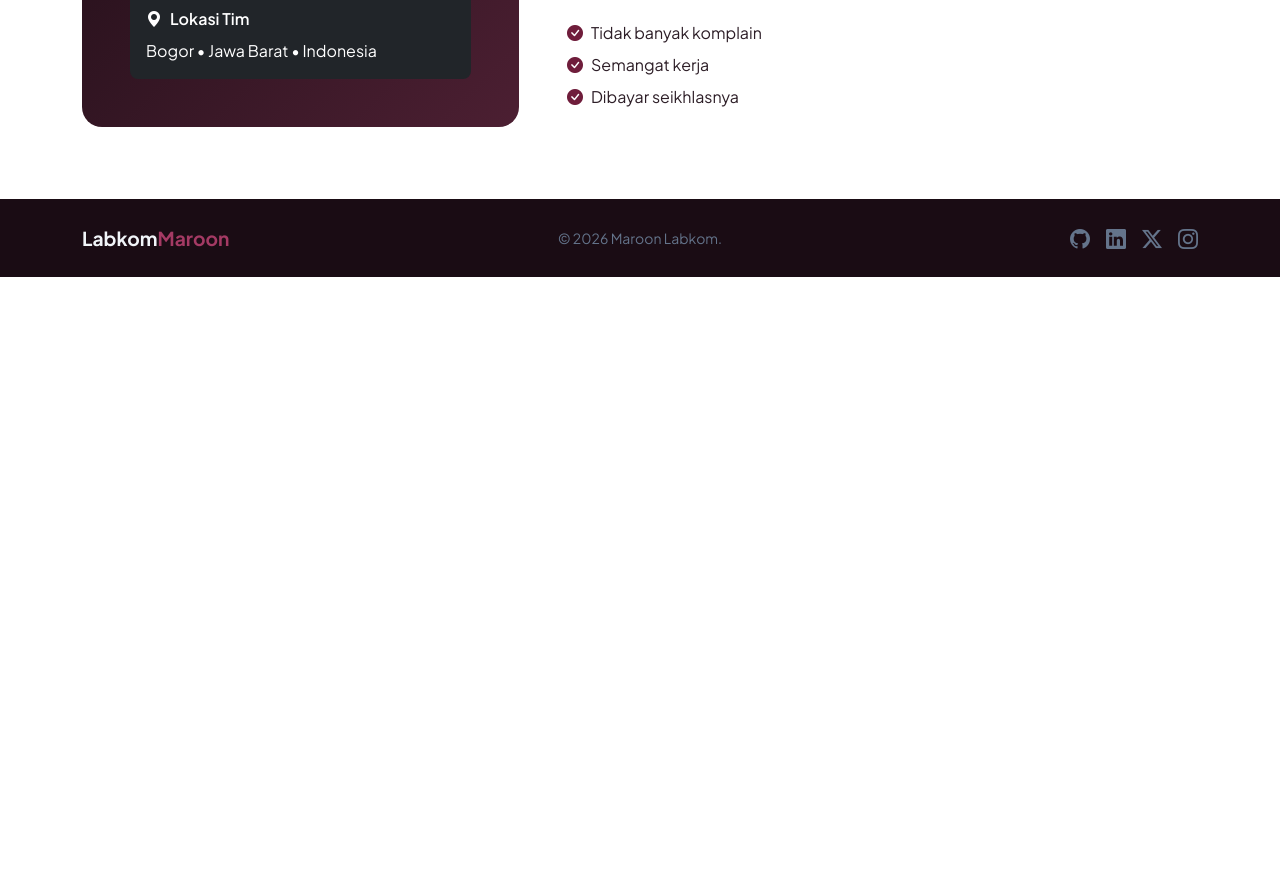
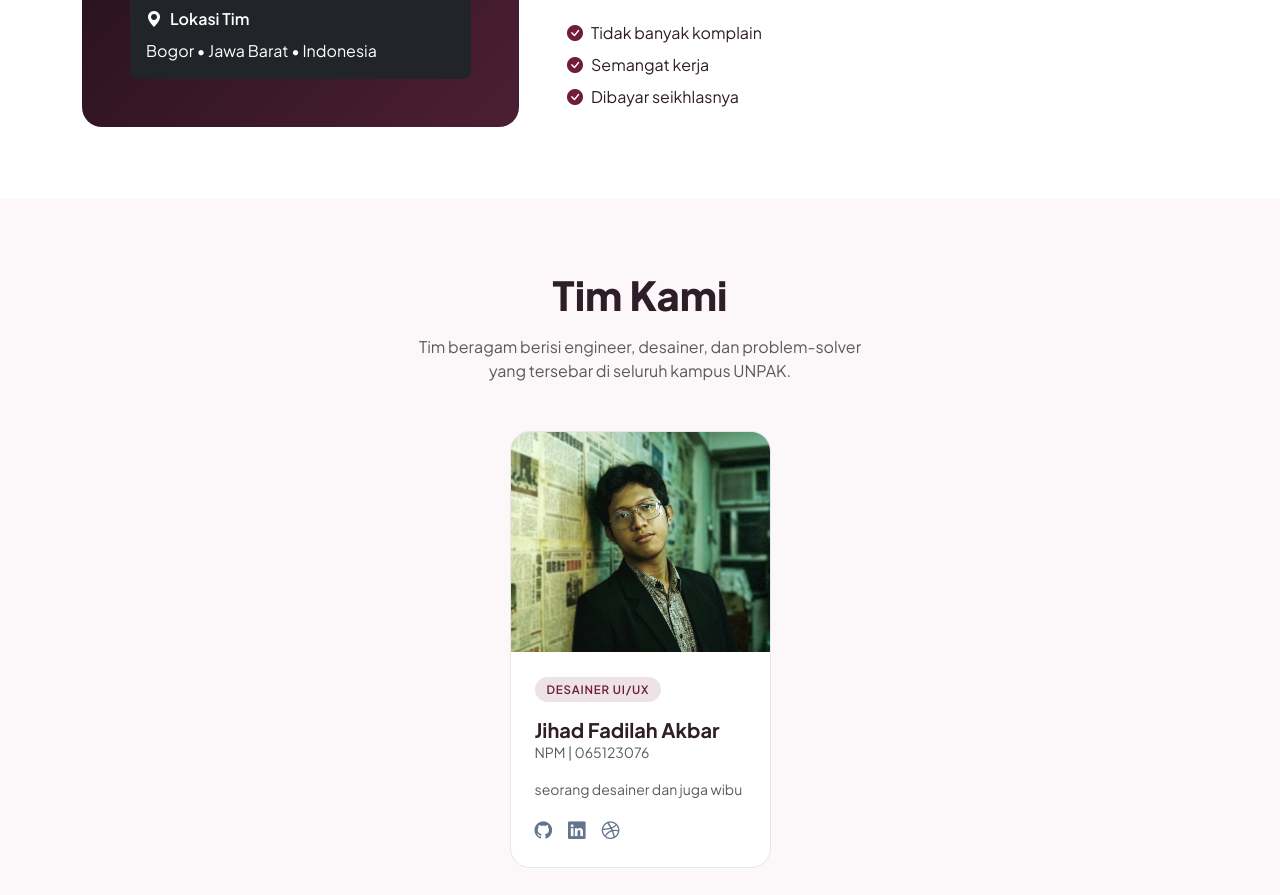
Before and after one commit to AzerKener/SE-Pertemuan-5, a plain HTML site: page index.html in a window 1280 px wide. Shown: the part 1697-2592 px from the top of the page. Before the commit the page ends 1974 px from the top, so only its background shows below. Drawn offline with nearby package versions, Linux system fonts and the light colour scheme.

Commit message:
tambah biodata

```diff
--- a/index.html
+++ b/index.html
@@ -242,6 +242,48 @@
   </section>
 
   <!-- ═══════════════════════════════════════════════════
+       TEAM
+  ════════════════════════════════════════════════════ -->
+  <section id="team" class="py-5">
+    <div class="container py-4">
+
+      <div class="text-center mb-5">
+        <h2 class="fw-800 fs-1 mb-3" style="font-weight: 800;">Tim Kami</h2>
+        <p class="text-muted mx-auto" style="max-width: 480px;">
+          Tim beragam berisi engineer, desainer, dan problem-solver
+          yang tersebar di seluruh kampus UNPAK.
+        </p>
+      </div>
+
+      <div class="row g-4 justify-content-center">
+        <div class="col-md-6 col-lg-3">
+          <div class="team-card bg-white h-100">
+            <div class="photo-wrap">
+              <img
+                src="images/jihad.jpeg"
+                alt="gambar"
+              />
+            </div>
+            <div class="p-4">
+              <span class="role-badge mb-2">Desainer UI/UX</span>
+              <h5 class="fw-700 mb-0 mt-2" style="font-weight:700;">Jihad Fadilah Akbar</h5>
+              <p class="text-muted small mb-3">NPM | 065123076</p>
+              <p class="text-muted small mb-3">
+                seorang desainer dan juga wibu
+              </p>
+              <div class="d-flex gap-3">
+                <a href="#" class="social-link"><i class="bi bi-github"></i></a>
+                <a href="#" class="social-link"><i class="bi bi-linkedin"></i></a>
+                <a href="#" class="social-link"><i class="bi bi-dribbble"></i></a>
+              </div>
+            </div>
+          </div>
+        </div>
+      </div>
+    </div>
+  </section>
+
+  <!-- ═══════════════════════════════════════════════════
        FOOTER
   ════════════════════════════════════════════════════ -->
   <footer class="py-4">
--- a/style.css
+++ b/style.css
@@ -66,6 +66,23 @@
   color: #fff;
 }
 
+.hero-stat {
+  border-left: 3px solid var(--brand-maroon);
+  padding-left: 1rem;
+}
+.hero-stat .number {
+  font-size: 2rem;
+  font-weight: 800;
+  color: #f1f5f9;
+  line-height: 1;
+}
+.hero-stat .label {
+  font-size: 0.8rem;
+  color: #64748b;
+  text-transform: uppercase;
+  letter-spacing: 0.06em;
+}
+
 /* ── Services ───────────────────────────────────────── */
 #services {
   background: #fcf7f9;
@@ -106,8 +123,62 @@
   align-items: center;
   justify-content: center;
 }
+.about-check {
+  color: var(--brand-maroon);
+}
 
-.about-check {
+/* ── Team ───────────────────────────────────────────── */
+#team {
+  background: #fcf7f9;
+}
+
+.team-card {
+  border: 1px solid #e2e8f0;
+  border-radius: 1.25rem;
+  overflow: hidden;
+  transition:
+    transform 0.2s,
+    box-shadow 0.2s;
+}
+.team-card:hover {
+  transform: translateY(-5px);
+  box-shadow: 0 16px 40px rgba(0, 0, 0, 0.1);
+}
+.team-card .photo-wrap {
+  height: 220px;
+  background: linear-gradient(135deg, #f7e4ec, #efd2dc);
+  overflow: hidden;
+  display: flex;
+  align-items: center;
+  justify-content: center;
+}
+.team-card .photo-wrap img {
+  width: 100%;
+  height: 100%;
+  object-fit: cover;
+}
+.team-card .photo-wrap .placeholder-icon {
+  font-size: 5rem;
+  color: #94a3b8;
+}
+.team-card .role-badge {
+  font-size: 0.72rem;
+  font-weight: 600;
+  letter-spacing: 0.07em;
+  text-transform: uppercase;
+  background: rgba(111, 29, 59, 0.12);
+  color: var(--brand-maroon);
+  border-radius: 50px;
+  padding: 0.25rem 0.75rem;
+  display: inline-block;
+}
+.team-card .social-link {
+  color: #64748b;
+  text-decoration: none;
+  font-size: 1.1rem;
+  transition: color 0.15s;
+}
+.team-card .social-link:hover {
   color: var(--brand-maroon);
 }
 
@@ -116,22 +187,18 @@
   background: var(--brand-dark);
   color: #64748b;
 }
-
 footer a {
   color: #64748b;
   text-decoration: none;
 }
-
 footer a:hover {
   color: var(--brand-maroon-light);
 }
-
 footer .footer-brand {
   color: #f1f5f9;
   font-weight: 700;
   font-size: 1.2rem;
 }
-
 footer .footer-brand span {
   color: var(--brand-maroon-light);
 }
```
Also changed, not shown: images/jihad.jpeg (added).
